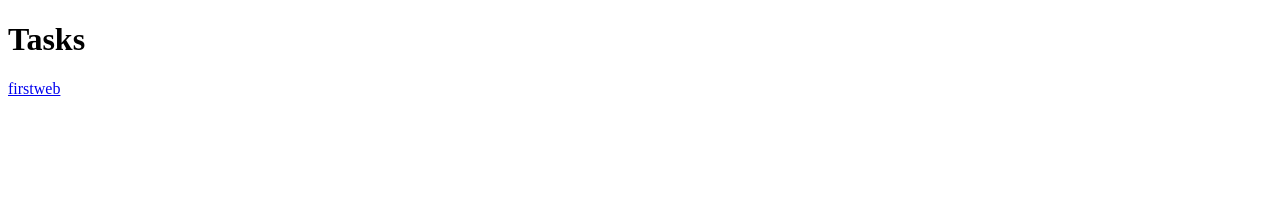
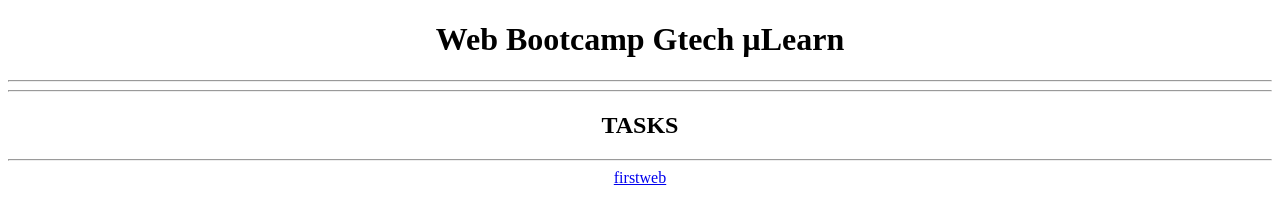
Before and after one commit to Devikris/Web-Bootcamp, a plain HTML site: page index.html in a window 1280 px wide. Drawn offline with Linux system fonts and the light colour scheme.

Commit message:
Update index.html

```diff
--- a/index.html
+++ b/index.html
@@ -1,9 +1,14 @@
 <!DOCTYPE html>
+<html lang="en">
 <head>
-  <title>WebDevelopmentBootcamp</title>
+    <meta charset="UTF-8">
+    <meta name="viewport" content="width=device-width, initial-scale=1.0">
+    <title>Web Bootcamp Tasks</title>
 </head>
-<body>
-  <h1>Tasks</h1>
-  <a target=_blank href="firstweb/index.html">firstweb</a>
+<body style="text-align: center;">
+    <h1>Web Bootcamp Gtech µLearn</h1><hr><hr>
+    <h2>TASKS</h2><hr>
+    <a target="_blank" href="firstweb/index.html">firstweb</a><br><br>
+
 </body>
 </html>
```
